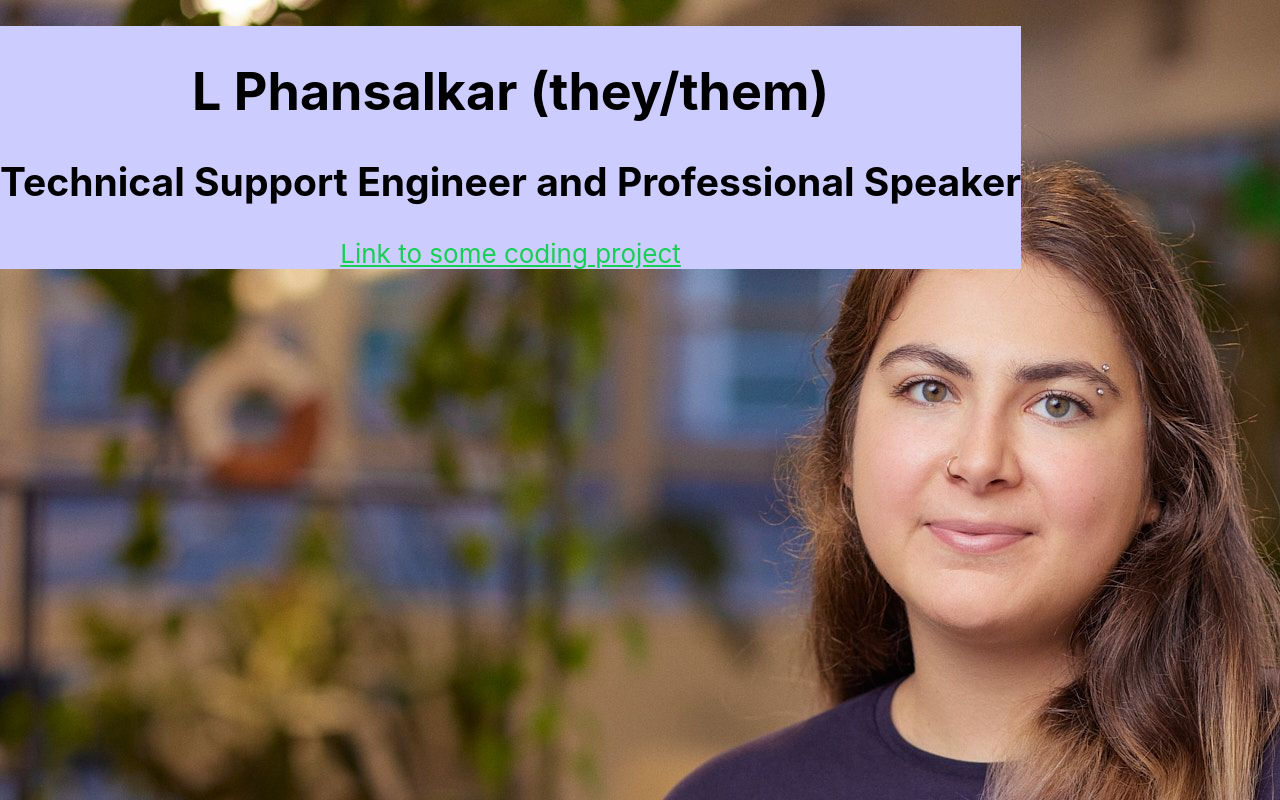
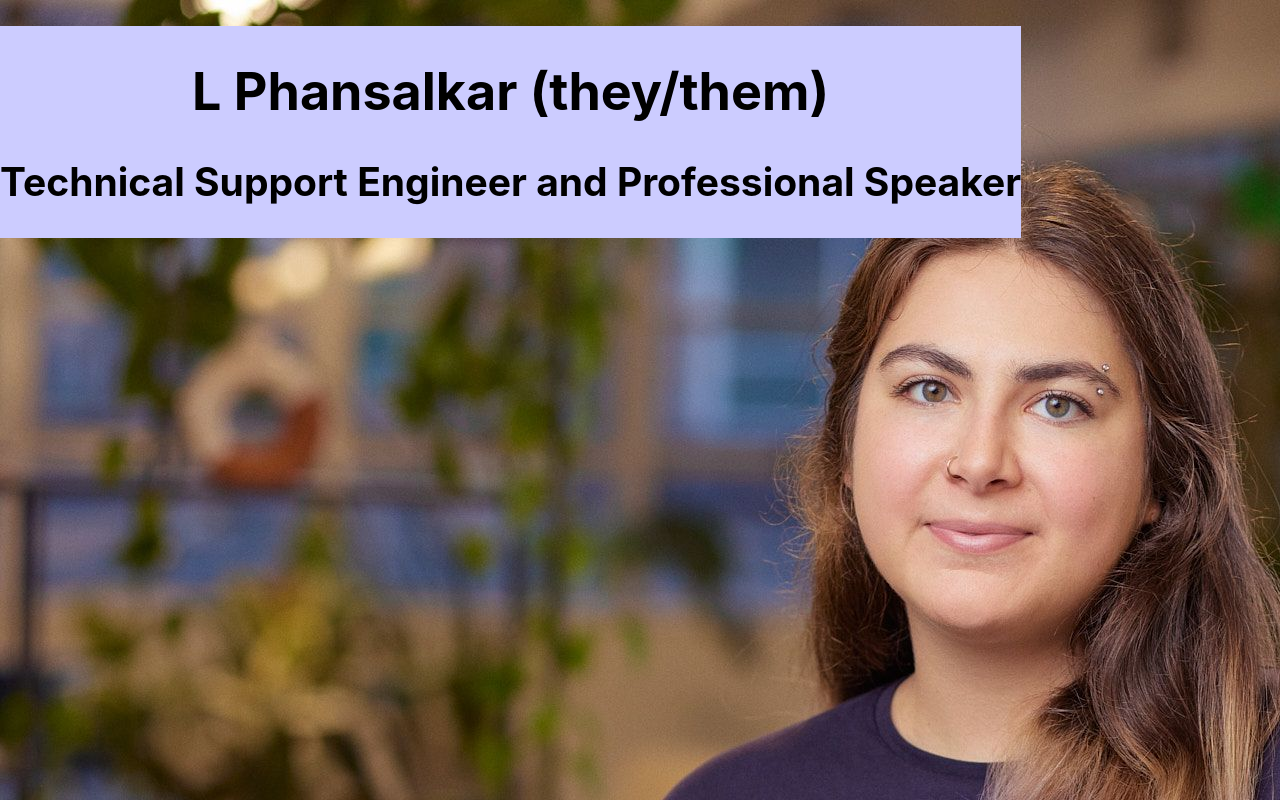
Before and after one commit to L-Phansalkar/re-try, a React (Create React App) app: page / in a window 1280 px wide. Built offline with nearby package versions, Linux system fonts and the light colour scheme.

Commit message:
pushing changes to check auto deployment for cloudflare

```diff
--- a/src/App.js
+++ b/src/App.js
@@ -12,14 +12,7 @@
         <h2>
           Technical Support Engineer and Professional Speaker
         </h2>
-        <a
-          className="App-link"
-          href="https://reactjs.org"
-          target="_blank"
-          rel="noopener noreferrer"
-        >
-          Link to some coding project
-        </a>
+
         </div>
       </header>
       </div>
```
Also changed, not shown: 1 other file (tests, documents, lock files or other folders).
